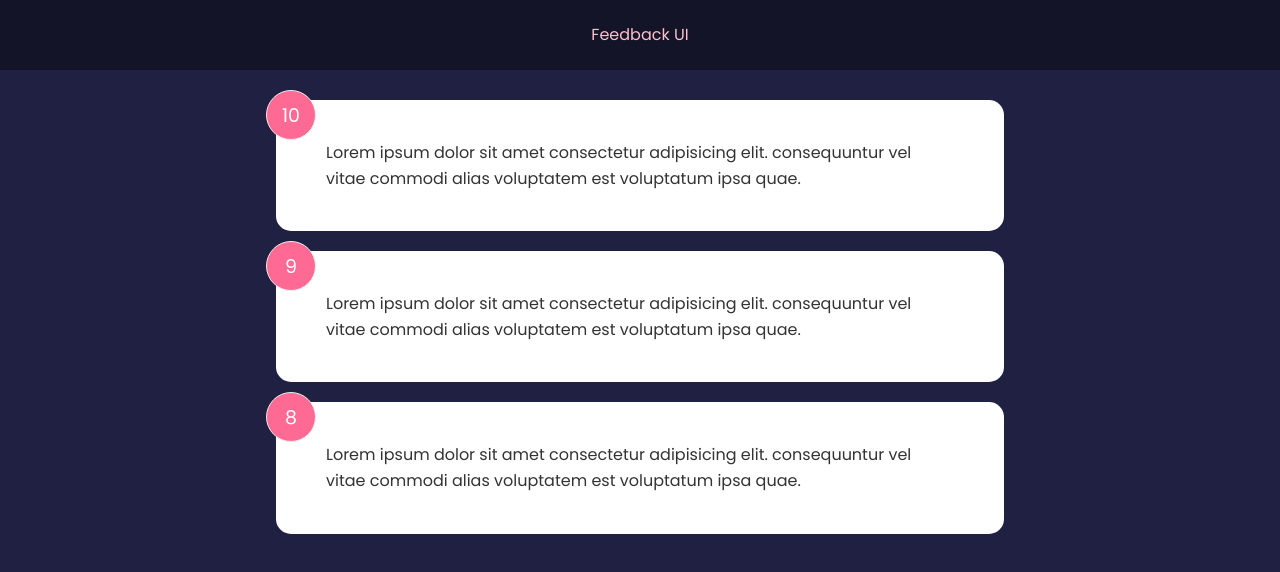
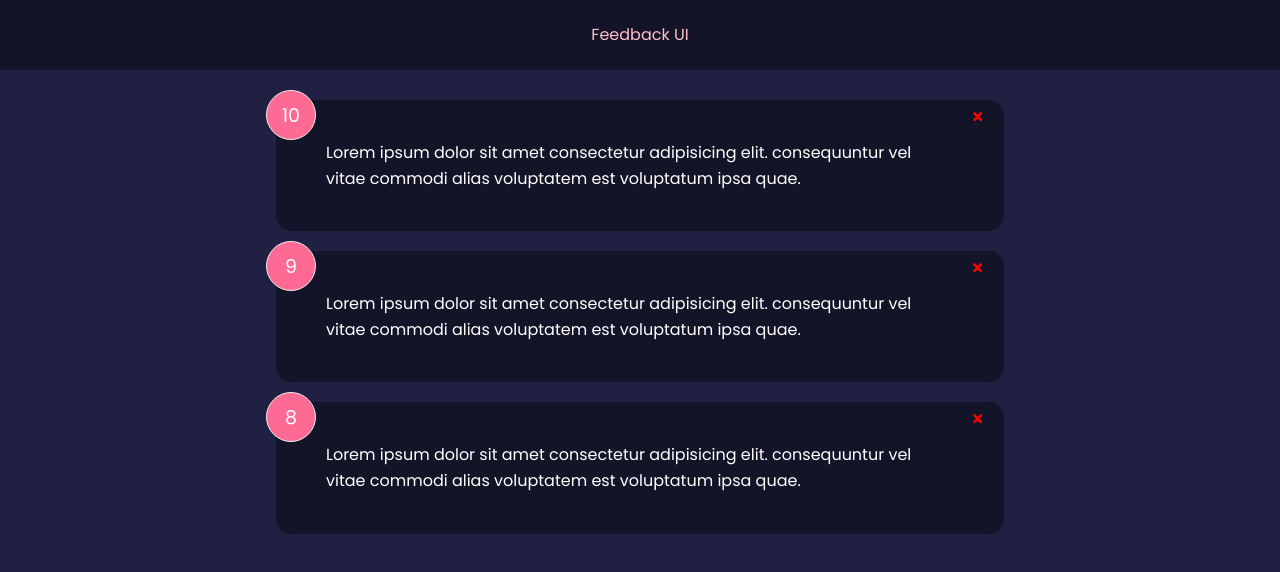
Before and after one commit to pranayharishchandra/Feedback-Web-Application-Project, a React (Create React App) app: page / in a window 1280 px wide. Shown: the top 572 px of the page. Built offline with nearby package versions, Linux system fonts and the light colour scheme.

Commit message:
deleteFeedback Working

```diff
--- a/package.json
+++ b/package.json
@@ -8,6 +8,7 @@
     "@testing-library/user-event": "^13.5.0",
     "react": "^18.2.0",
     "react-dom": "^18.2.0",
+    "react-icons": "^4.10.1",
     "react-scripts": "5.0.1",
     "web-vitals": "^2.1.4"
   },
--- a/src/App.js
+++ b/src/App.js
@@ -2,6 +2,9 @@ import Header from './components/Header'
 // import FeedbackItem from './components/FeedbackItem'
 import FeedbackList from './components/FeedbackList';
 import FeedbackData from './data/FeedbackData';
+
+
+
 import { useState } from 'react';
 
 /** APIs AND DATA ARE MANAGED IN APP, not the components */
@@ -9,15 +12,22 @@ import { useState } from 'react';
 function App() {
     const [feedackArrOfObj, setFeedackArrOfObj] = useState(FeedbackData);
 
+    function deleteFeedback (id) {
+        setFeedackArrOfObj( feedackArrOfObj.filter( (obj) => obj.id !== id ))
+    }
 
     return (
         <>
             <Header/>
             <div className='container'>
 
-                <FeedbackList arrOfObj={feedackArrOfObj} />
+                <FeedbackList arrOfObj={feedackArrOfObj}
+                            //   handleDelete={(id) => console.log("App",id)} />
+                              handleDelete={(id) => deleteFeedback(id)} />
+
 
             </div>
+
         </>
     )
 }
--- a/src/components/FeedbackItem.jsx
+++ b/src/components/FeedbackItem.jsx
@@ -1,14 +1,31 @@
+import Card from './shared/Card';
+import { FaTimes } from 'react-icons/fa';
+
+
+function FeedbackItem ({obj, handleDelete}) {
+
+    // function closeHandler(id) {
+    //     console.log(id);
+    // }
 
 
 
-function FeedbackItem ({obj}) {
+
+
+    const darkMode = true;
+
 
     return (
-        <div className="card">
+        <Card children={'oh yeah'} reverse={darkMode}>
             <div className="num-display">{obj.rating}</div>
+
+            <button className='close' onClick={() => handleDelete(obj.id)}>
+                <FaTimes color='red' />
+            </button>
+
             <div className="text-display">{obj.text}</div>
 
-        </div>
+        </Card>
     )
 }
 
--- a/src/components/FeedbackList.jsx
+++ b/src/components/FeedbackList.jsx
@@ -4,23 +4,54 @@
 
 
 import FeedbackItem from "./FeedbackItem";
+import PropTypes from "prop-types";
 
 // function FeedbackList(props) {
 //     const arrOfObj = props.arrOfObjj;
-function FeedbackList({arrOfObj}) {  // name of prop is arrOfObj
+function FeedbackList({ arrOfObj, handleDelete }) {  // name of prop is arrOfObj
 
     if (arrOfObj.length === 0 || !arrOfObj)
         return (
             <p>NO FEEDBACKS</p>
-    )
+        )
+
 
     return (
         <div>
             {   // to write the js part.. write it within { }
-                arrOfObj.map( (obj) => <FeedbackItem key={obj.id} obj={obj} /> )
+                arrOfObj.map((obj) => <FeedbackItem key={obj.id}
+                                                    obj={obj}
+                                                    handleDelete={handleDelete}/>)
             }
         </div>
     )
 }
 
+
+
+
+
+FeedbackList.propTypes = {
+    arrOfObj: PropTypes.arrayOf(
+        PropTypes.shape({
+            id: PropTypes.number.isRequired,
+            text: PropTypes.string.isRequired,
+            rating: PropTypes.number.isRequired,
+        }),
+    )
+}
+
+
+
+
+
+
+
+
+
+
+
+
+
+
 export default FeedbackList;
--- a/src/components/shared/Card.jsx
+++ b/src/components/shared/Card.jsx
@@ -1,11 +1,21 @@
-import React from 'react'
 
-function Card() {
+
+function Card({children, reverse}) {
+    // const darkMode = {
+    //     backgroundColor : 'rgba(0,0,0,0.6)',
+    //     color : 'white'
+    // }
   return (
-    <div>
-
+    // <div  className='card' style={reverse && darkMode}>
+    // <div  className='card reverse'>
+    <div  className= {`card ${reverse && "reverse"}`} >
+      {children}
     </div>
   )
 }
 
-export default Card
+Card.defaultProp = {
+    reverse : false,
+}
+
+export default Card;
```
Also changed, not shown: src/index.css (line endings or trailing spaces), 1 other file (tests, documents, lock files or other folders).
